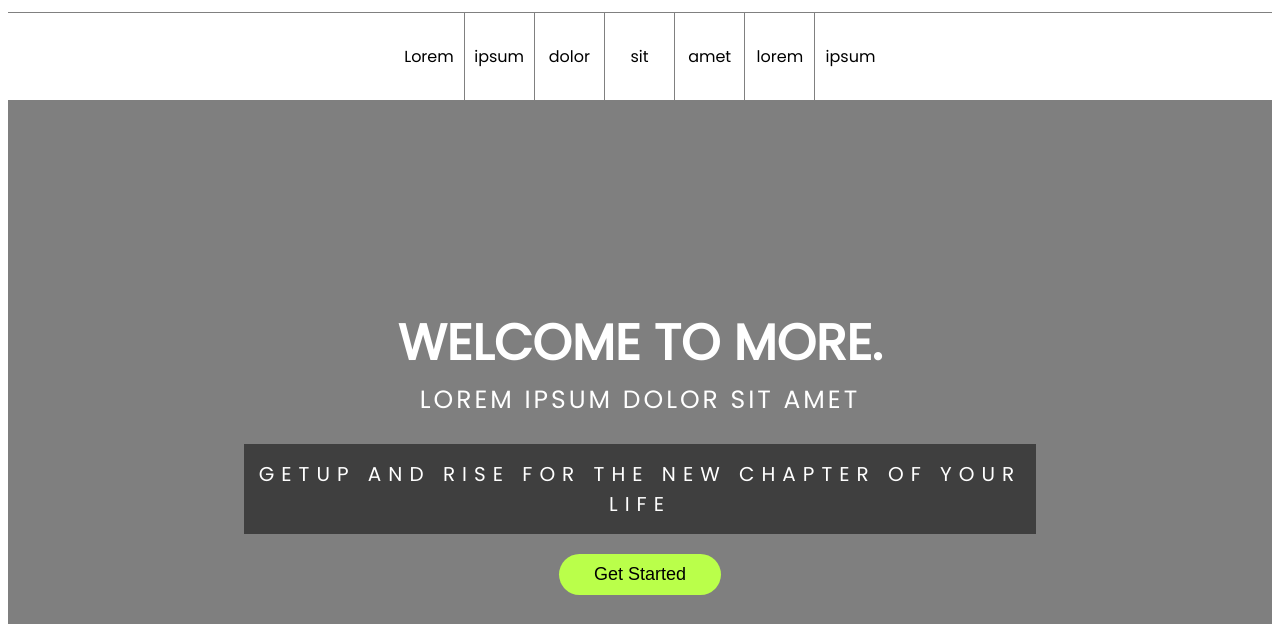
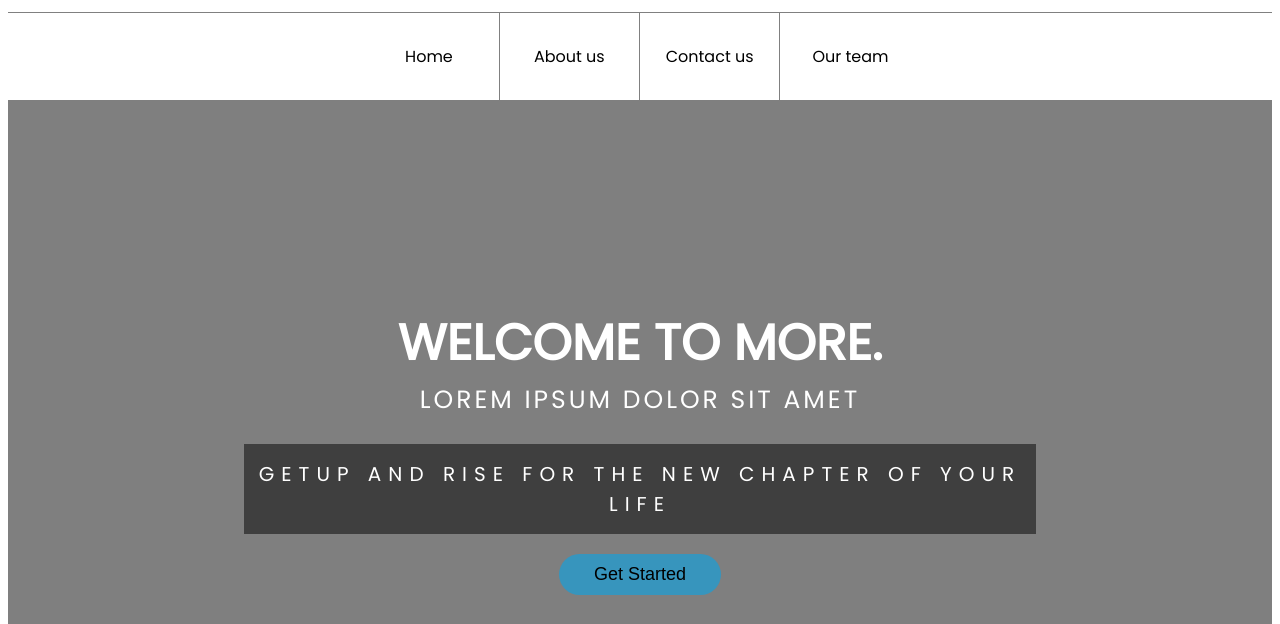
Before and after one commit to iamErmia/More, a plain HTML site: page index.html in a window 1280 px wide. Shown: the part 176-800 px from the top of the page. Drawn offline with Linux system fonts and the light colour scheme.

Commit message:
modified the header and changed the color style

```diff
--- a/index.html
+++ b/index.html
@@ -27,26 +27,17 @@
         </div>
         <div class="header-lower">
             <div class="col-8 col-s-12 low-head-cont">
-                <div class="col-1 col-s-2 head-button">
-                    <p class="head-tab head-tab-first">Lorem</p>
+                <div class="col-2 col-s-2 head-button">
+                    <p class="head-tab head-tab-first">Home</p>
                 </div>
-                <div class="col-1 col-s-2 head-button">
-                    <p class="head-tab ">ipsum</p>
+                <div class="col-2 col-s-2 head-button">
+                    <p class="head-tab ">About us</p>
                 </div>
-                <div class="col-1 col-s-2 head-button">
-                    <p class="head-tab ">dolor</p>
+                <div class="col-2 col-s-2 head-button">
+                    <p class="head-tab ">Contact us</p>
                 </div>
-                <div class="col-1 col-s-2 head-button">
-                    <p class="head-tab ">sit</p>
-                </div>
-                <div class="col-1 col-s-2 head-button">
-                    <p class="head-tab ">amet</p>
-                </div>
-                <div class="col-1 col-s-2 head-button">
-                    <p class="head-tab ">lorem</p>
-                </div>
-                <div class="col-1 col-s-2 head-button head-tab-last">
-                    <p class="head-tab">ipsum</p>
+                <div class="col-2 col-s-2 head-button head-tab-last">
+                    <p class="head-tab">Our team</p>
                 </div>
             </div>
         </div>
--- a/style/style.css
+++ b/style/style.css
@@ -188,7 +188,7 @@ html{
 }
 
 .start-button{
-  background-color: #baff4a;
+  background-color: #3795BD;
   font-size: 18px;
   padding: 10px 35px;
   border: none;
@@ -196,7 +196,7 @@ html{
 }
 
 .start-button:hover{
-  background-color: #e2ffb3;
+  background-color: #5B99C2;
   transform: scale(110%);
 }
 
@@ -296,7 +296,7 @@ html{
   position: absolute;
   bottom: 0px;
   right: 10px;
-  background-color: #baff4a;
+  background-color: #3795BD;
   color: black;
   border-radius: 50%;
   border: none;
@@ -307,11 +307,11 @@ html{
   justify-content: center;
   align-items: center;
   text-align: center;
-  box-shadow: 0px 0px 20px 5px rgba(186,255,74,0.75);
+  box-shadow: 0px 0px 20px 5px rgba(55,149,189,0.75);
 }
 
 .plus:hover{
-  background-color: #e2ffb3;
+  background-color: #5B99C2;
 }
 
 @media (min-width: 600px) {
@@ -358,11 +358,11 @@ html{
 
 .read-our-button{
   font-size: 18px;
-  background-color: #baff4a;
+  background-color: #3795BD;
 }
 
 .read-our-button:hover{
-  background-color: #e2ffb3;
+  background-color: #5B99C2;
   transform: scale(120%);
 }
 
@@ -422,7 +422,7 @@ html{
 }
 
 .read-button{
-  background-color: #baff4a;
+  background-color: #3795BD;
   border: none;
   border-radius: 15px;
   text-align: center;
@@ -432,7 +432,7 @@ html{
 }
 
 .read-button:hover{
-  background-color: #e2ffb3;
+  background-color: #5B99C2;
   transform: scale(120%);
 }
 
@@ -540,7 +540,7 @@ html{
 }
 
 .check-button{
-  background-color: #baff4a;
+  background-color: #3795BD;
   font-size: 18px;
   padding: 10px 20px;
   margin-bottom: 0px;
@@ -548,7 +548,7 @@ html{
 }
 
 .check-button:hover{
-  background-color: #e2ffb3;
+  background-color: #5B99C2;
   transform: scale(120%);
 }
 
```
